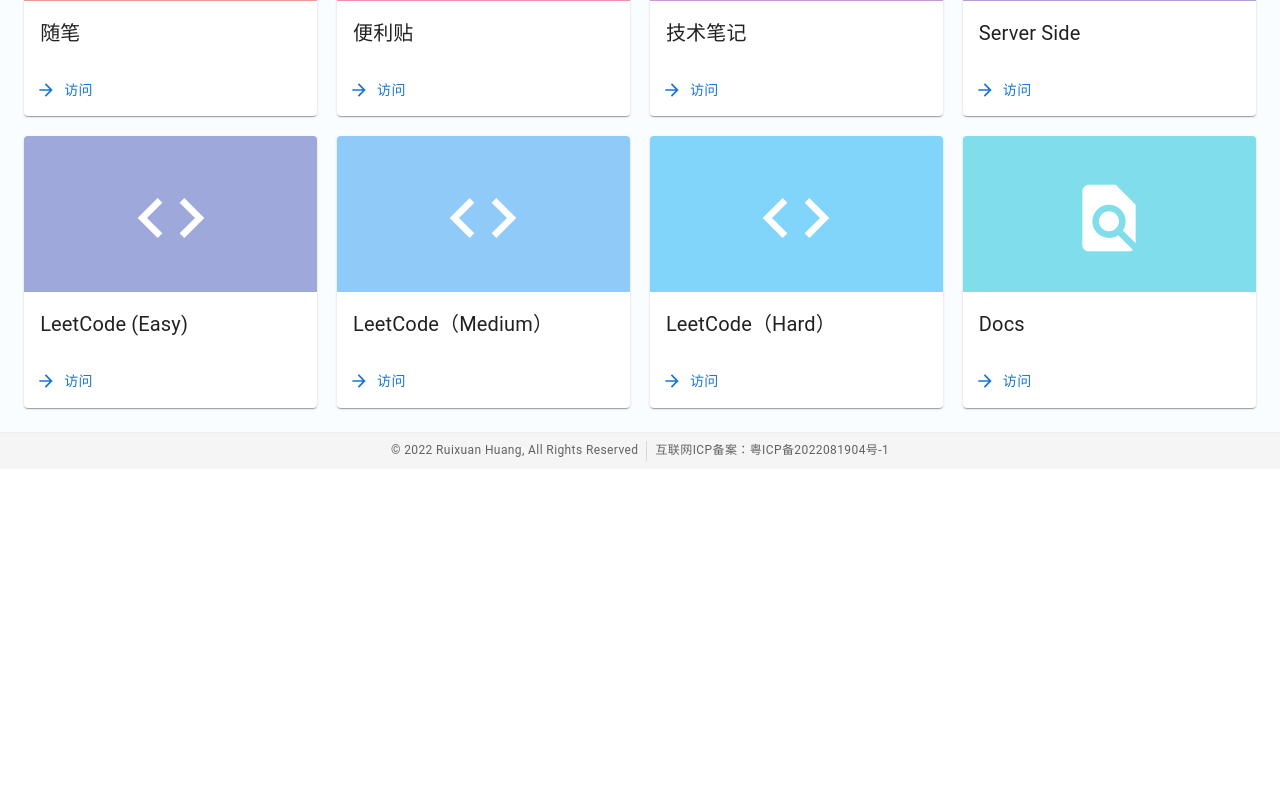
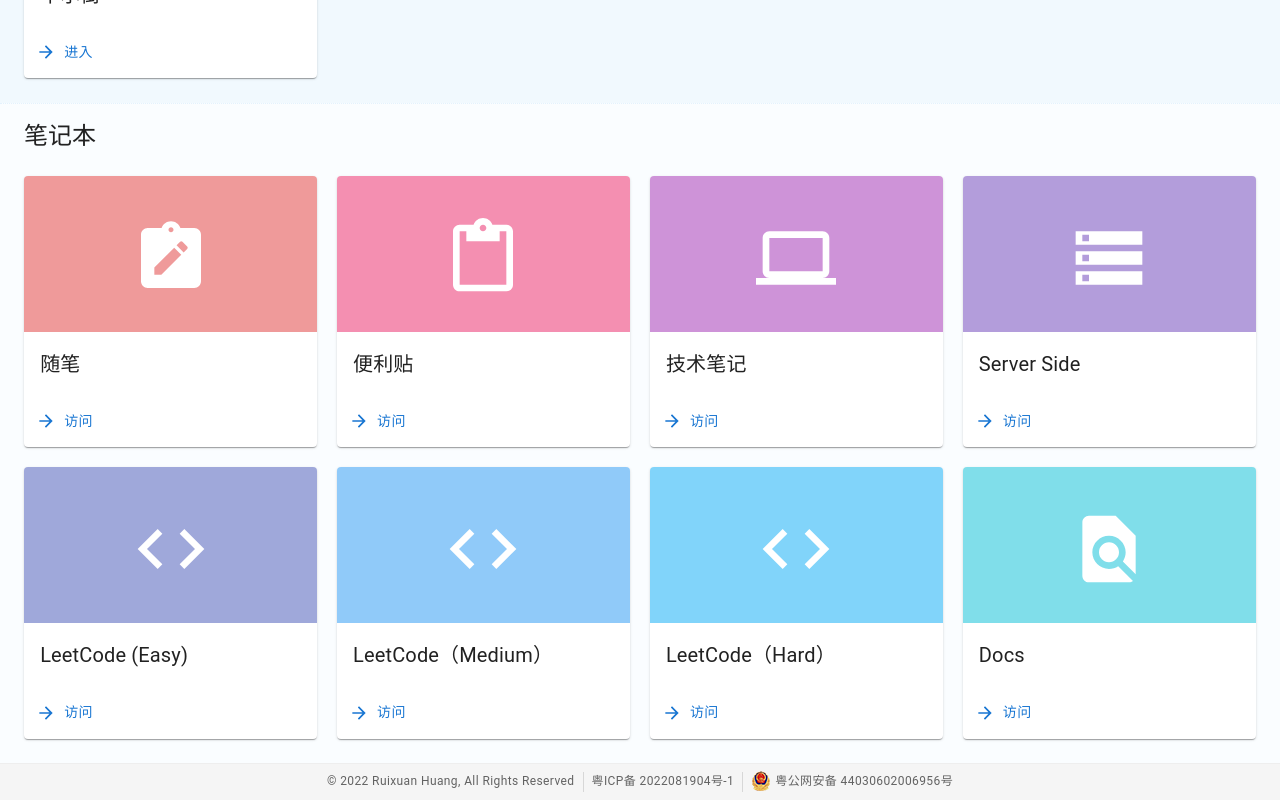
Before and after one commit to CW0149/study-blog, a React (Create React App) app: page / in a window 1280 px wide. Shown: the part 2111-2911 px from the top of the page. Before the commit the page ends 2580 px from the top, so only its background shows below. Built offline with nearby package versions, Linux system fonts and the light colour scheme.

Commit message:
add gongan beian

```diff
--- a/src/constants/video.ts
+++ b/src/constants/video.ts
@@ -88,12 +88,6 @@
     cover:
       '//i1.hdslb.com/bfs/archive/ba6a13bfdbe241dd0f619f1a729f8bdfe2c98b82.png',
   },
-  // {
-  //   bvid: 'BV1qW4y1r7KT',
-  //   title: '《华尔街》纪录片 ',
-  //   cover:
-  //     '//i2.hdslb.com/bfs/archive/bc6174b9358e702e703f89c30fcae2576105a3b2.png',
-  // },
 ];
 
 export const COLLECTIONS: BCourse[] = [
@@ -116,6 +110,12 @@
       '//i0.hdslb.com/bfs/archive/8a8bdc01f7c99b6fb289724fb5cdd885efea81e4.jpg',
   },
   {
+    bvid: 'BV1qK4y1p7wG',
+    title: '巴菲特合集',
+    cover:
+      '//i0.hdslb.com/bfs/archive/d0f84b4906edd5b8132b80f6e7c968bc2c821ff2.jpg',
+  },
+  {
     bvid: 'BV1qW4y1r7KT',
     title: '华尔街',
     cover:
--- a/src/pages/Home/Home.tsx
+++ b/src/pages/Home/Home.tsx
@@ -1,4 +1,4 @@
-import { FC } from 'react';
+import { FC, useEffect, useState } from 'react';
 import {
   alpha,
   AppBar,
@@ -17,6 +17,7 @@
 import { ReactComponent as Logo } from '../../images/svg/logo.svg';
 import { ReactComponent as MobileLogo } from '../../images/svg/mobileLogo.svg';
 import { PATHS } from '../../constants/routes';
+import gongan from '../../images/gongan.png';
 
 const COLORS = [blue['200'], blue['100'], blue['50']];
 
@@ -104,14 +105,36 @@
       <Divider orientation="vertical" flexItem sx={{ ml: 1, mr: 1 }} />
 
       <Typography variant="caption">
-        互联网ICP备案：
         <Link
           underline="none"
           href="https://beian.miit.gov.cn"
           target="_blank"
           color="inherit"
         >
-          粤ICP备2022081904号-1
+          粤ICP备 2022081904号-1
+        </Link>
+      </Typography>
+
+      <Divider orientation="vertical" flexItem sx={{ ml: 1, mr: 1 }} />
+
+      <Typography variant="caption">
+        <img
+          src={gongan}
+          alt="公安图标"
+          width="20"
+          style={{
+            verticalAlign: 'middle',
+            marginRight: '4px',
+            marginTop: '-2px',
+          }}
+        />
+        <Link
+          underline="none"
+          href="http://www.beian.gov.cn/portal/registerSystemInfo?recordcode=44030602006956"
+          target="_blank"
+          color="inherit"
+        >
+          粤公网安备 44030602006956号
         </Link>
       </Typography>
     </Box>
--- a/src/pages/VideoCourse/VideoCourse.tsx
+++ b/src/pages/VideoCourse/VideoCourse.tsx
@@ -60,7 +60,7 @@
       <CssBaseline />
 
       <VideoCourseTopBar
-        title={course?.title}
+        title={`${course?.title} | ${lessons.length}节`}
         appBarProps={{
           position: 'fixed',
           sx: {
```
Also changed, not shown: src/images/gongan.png (added).
